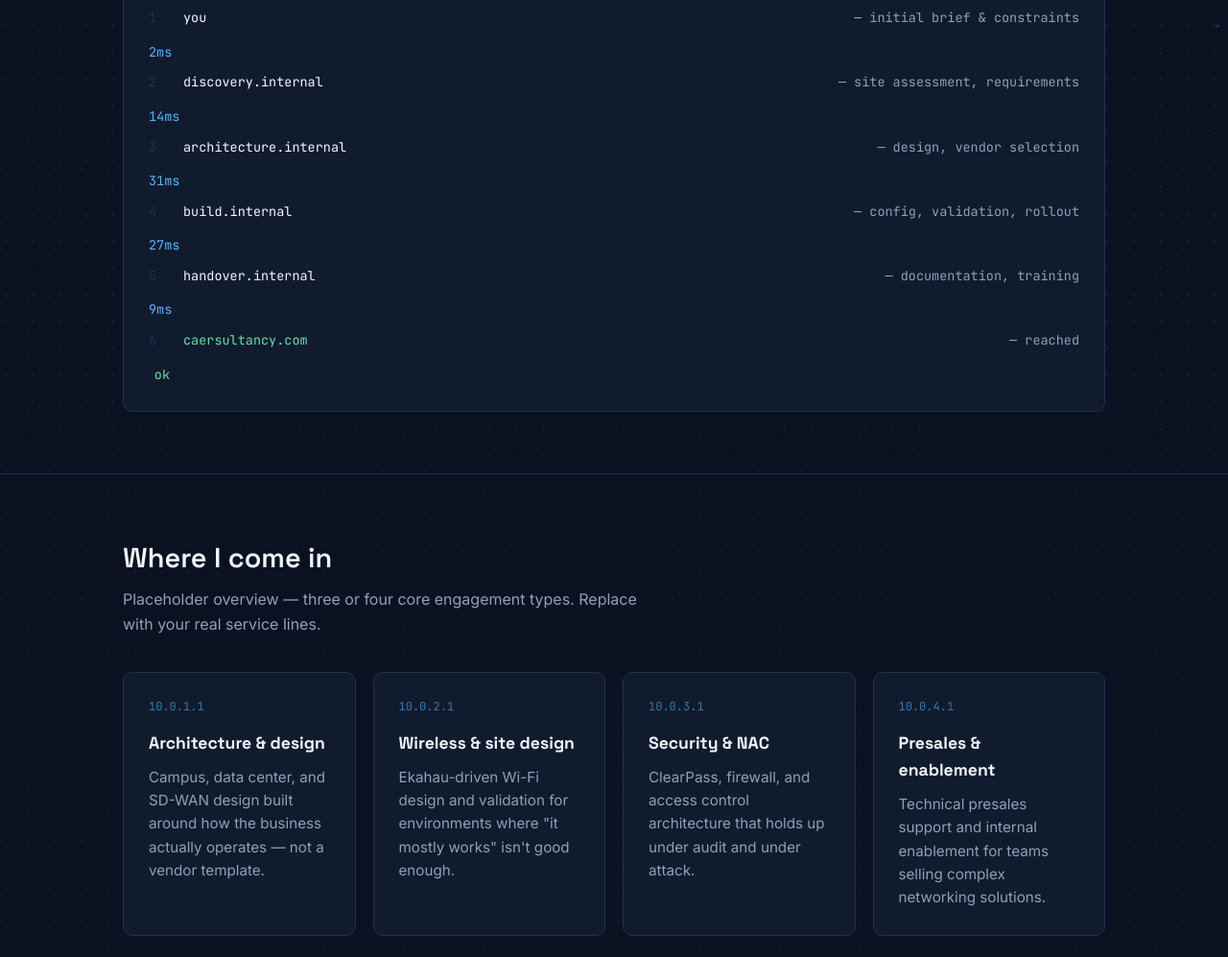
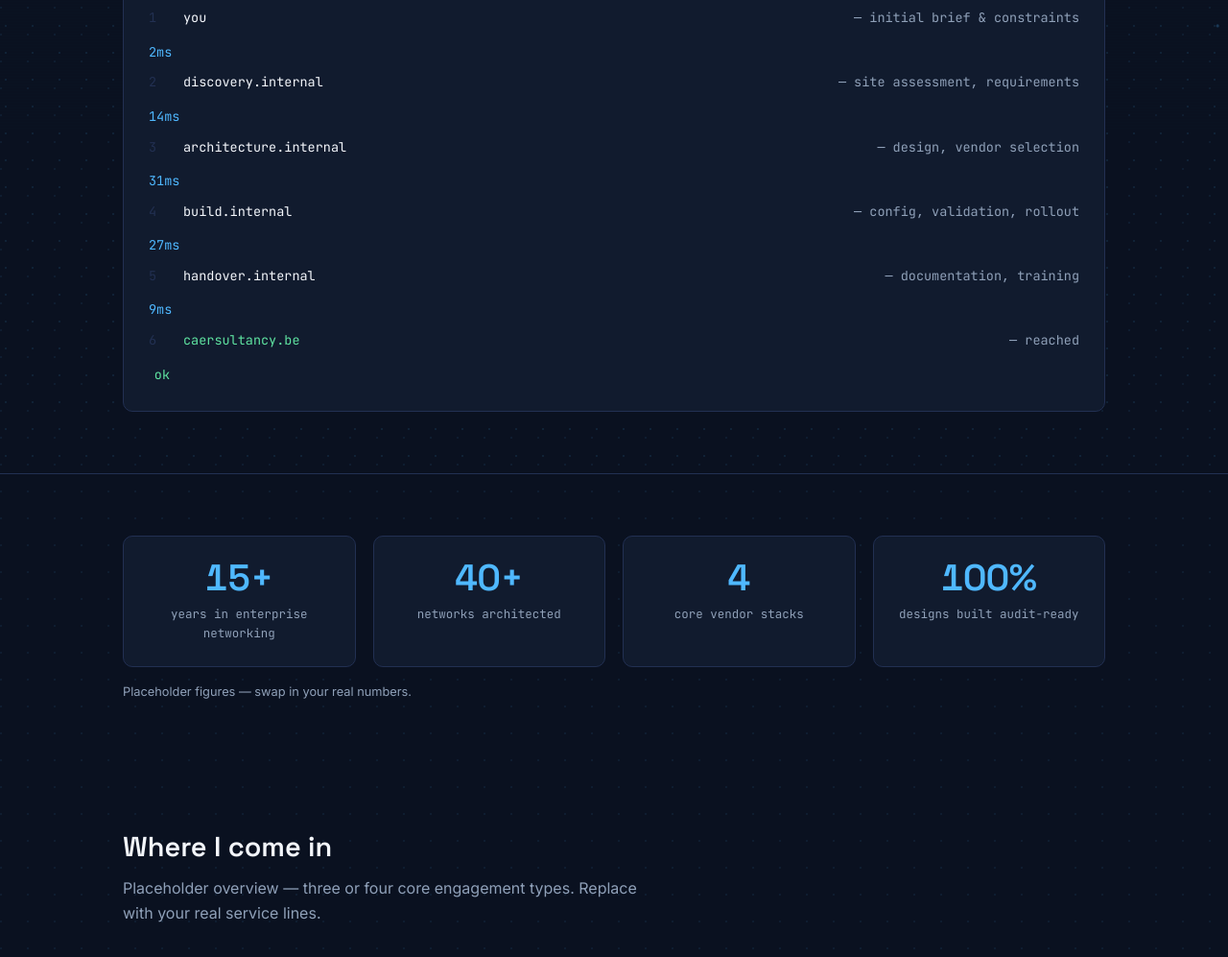
Before and after one commit to levicaers1-pixel/Claude_Caersultancy, a plain HTML site: page index.html in a window 1280 px wide. Shown: the part 665-1662 px from the top of the page at 96% size. Drawn offline with Linux system fonts and the light colour scheme.

Commit message:
Add files via upload

```diff
--- a/index.html
+++ b/index.html
@@ -21,7 +21,7 @@
       <a href="services.html">services</a>
       <span class="hop-sep">/</span>
       <a href="about.html">about</a>
-      <span class="hop-sep">/</span>e
+      <span class="hop-sep">/</span>
       <a href="contact.html">contact</a>
     </nav>
     <button class="nav-toggle" aria-label="Toggle menu" aria-expanded="false">
@@ -48,14 +48,38 @@
     </div>
 
     <div class="term" data-live>
-      <div class="cmd" data-text="traceroute caersultancy.com"></div>
+      <div class="cmd" data-text="traceroute caersultancy.be"></div>
       <div class="hop"><span class="n">1</span><span class="host">you</span><span class="stage">— initial brief & constraints</span><span class="ms">2</span></div>
       <div class="hop"><span class="n">2</span><span class="host">discovery.internal</span><span class="stage">— site assessment, requirements</span><span class="ms">14</span></div>
       <div class="hop"><span class="n">3</span><span class="host">architecture.internal</span><span class="stage">— design, vendor selection</span><span class="ms">31</span></div>
       <div class="hop"><span class="n">4</span><span class="host">build.internal</span><span class="stage">— config, validation, rollout</span><span class="ms">27</span></div>
       <div class="hop"><span class="n">5</span><span class="host">handover.internal</span><span class="stage">— documentation, training</span><span class="ms">9</span></div>
-      <div class="hop final"><span class="n">6</span><span class="host">caersultancy.com</span><span class="stage">— reached</span><span class="ms">ok</span></div>
+      <div class="hop final"><span class="n">6</span><span class="host">caersultancy.be</span><span class="stage">— reached</span><span class="ms">ok</span></div>
     </div>
+  </div>
+</section>
+
+<section>
+  <div class="wrap">
+    <div class="stats-grid">
+      <div class="stat-card reveal">
+        <div class="stat-num" data-target="15" data-suffix="+">0</div>
+        <div class="stat-label">years in enterprise networking</div>
+      </div>
+      <div class="stat-card reveal">
+        <div class="stat-num" data-target="40" data-suffix="+">0</div>
+        <div class="stat-label">networks architected</div>
+      </div>
+      <div class="stat-card reveal">
+        <div class="stat-num" data-target="4" data-suffix="">0</div>
+        <div class="stat-label">core vendor stacks</div>
+      </div>
+      <div class="stat-card reveal">
+        <div class="stat-num" data-target="100" data-suffix="%">0</div>
+        <div class="stat-label">designs built audit-ready</div>
+      </div>
+    </div>
+    <p class="section-sub" style="margin:16px 0 0; font-size:0.8rem;">Placeholder figures — swap in your real numbers.</p>
   </div>
 </section>
 
@@ -104,6 +128,7 @@
 <footer class="site">
   <div class="wrap footer-row">
     <span class="status-line"><span class="pulse-dot" aria-hidden="true"></span>available for new engagements</span>
+    <span class="clock text-mono">00:00:00<span class="tz">UTC</span></span>
     <span>© 2026 Caersultancy — Antwerp, BE</span>
     <a href="mailto:levicaers1@hotmail.com">levicaers1@hotmail.com</a>
   </div>
--- a/script.js
+++ b/script.js
@@ -41,6 +41,61 @@
         { threshold: 0.15, rootMargin: "0px 0px -40px 0px" }
       );
       revealEls.forEach((el) => io.observe(el));
+    }
+  }
+
+  /* ---- Live UTC clock ---- */
+  const clockEl = document.querySelector(".clock");
+  if (clockEl) {
+    function render() {
+      const now = new Date();
+      const hh = String(now.getUTCHours()).padStart(2, "0");
+      const mm = String(now.getUTCMinutes()).padStart(2, "0");
+      const ss = String(now.getUTCSeconds()).padStart(2, "0");
+      clockEl.innerHTML = `${hh}:${mm}:${ss}<span class="tz">UTC</span>`;
+    }
+    render();
+    setInterval(render, 1000);
+  }
+
+  /* ---- Animated stat counters ---- */
+  const statEls = document.querySelectorAll(".stat-num[data-target]");
+  if (statEls.length) {
+    const animateStat = (el) => {
+      const target = parseFloat(el.getAttribute("data-target"));
+      const suffix = el.getAttribute("data-suffix") || "";
+      const isInt = Number.isInteger(target);
+      if (reduceMotion) {
+        el.textContent = (isInt ? target : target.toFixed(1)) + suffix;
+        return;
+      }
+      const duration = 1100;
+      let start = null;
+      function step(ts) {
+        if (start === null) start = ts;
+        const progress = Math.min(1, (ts - start) / duration);
+        const eased = 1 - Math.pow(1 - progress, 3);
+        const val = target * eased;
+        el.textContent = (isInt ? Math.round(val) : val.toFixed(1)) + suffix;
+        if (progress < 1) requestAnimationFrame(step);
+      }
+      requestAnimationFrame(step);
+    };
+    if ("IntersectionObserver" in window) {
+      const statIo = new IntersectionObserver(
+        (entries) => {
+          entries.forEach((entry) => {
+            if (entry.isIntersecting) {
+              animateStat(entry.target);
+              statIo.unobserve(entry.target);
+            }
+          });
+        },
+        { threshold: 0.5 }
+      );
+      statEls.forEach((el) => statIo.observe(el));
+    } else {
+      statEls.forEach(animateStat);
     }
   }
 
@@ -292,7 +347,7 @@
       '<div class="boot-lines">' +
       '<div class="line" style="animation-delay:0ms">&gt; initializing secure session...</div>' +
       '<div class="line" style="animation-delay:200ms">&gt; handshake: <span class="ok">TLS 1.3 OK</span></div>' +
-      '<div class="line" style="animation-delay:400ms">&gt; resolving caersultancy.com...</div>' +
+      '<div class="line" style="animation-delay:400ms">&gt; resolving caersultancy.be...</div>' +
       '<div class="line" style="animation-delay:600ms">&gt; route established <span class="ok">[6 hops]</span></div>' +
       '<div class="boot-bar-track"><div class="boot-bar-fill"></div></div>' +
       '<div class="boot-skip">press any key to skip</div>' +
--- a/styles.css
+++ b/styles.css
@@ -424,6 +424,40 @@ footer.site a:hover { color: var(--blue); }
   color: var(--text-dim);
 }
 
+.clock {
+  color: var(--text-dim);
+  font-variant-numeric: tabular-nums;
+}
+.clock .tz { color: var(--blue-dim); margin-left: 4px; }
+
+/* ===== Stat counters ===== */
+.stats-grid {
+  display: grid;
+  grid-template-columns: repeat(auto-fit, minmax(160px, 1fr));
+  gap: 18px;
+}
+.stat-card {
+  background: var(--panel);
+  border: 1px solid var(--line);
+  border-radius: 10px;
+  padding: 24px;
+  text-align: center;
+}
+.stat-num {
+  font-family: var(--font-display);
+  font-size: 2.4rem;
+  font-weight: 600;
+  color: var(--blue);
+  line-height: 1;
+  margin-bottom: 8px;
+  font-variant-numeric: tabular-nums;
+}
+.stat-label {
+  font-family: var(--font-mono);
+  font-size: 12.5px;
+  color: var(--text-dim);
+}
+
 /* ===== Contact / forms ===== */
 .contact-block {
   display: grid;
@@ -469,6 +503,36 @@ footer.site a:hover { color: var(--blue); }
 @media (prefers-reduced-motion: reduce) {
   html { scroll-behavior: auto; }
   * { animation: none !important; transition: none !important; }
+}
+
+/* ===== Cross-document page transitions ===== */
+@view-transition {
+  navigation: auto;
+}
+
+::view-transition-old(root),
+::view-transition-new(root) {
+  animation-duration: 0.42s;
+  animation-timing-function: cubic-bezier(0.4, 0, 0.2, 1);
+}
+::view-transition-old(root) { animation-name: caer-fade-out; }
+::view-transition-new(root) { animation-name: caer-fade-in; }
+
+@keyframes caer-fade-out {
+  from { opacity: 1; filter: brightness(1); }
+  to { opacity: 0; filter: brightness(1.2); }
+}
+@keyframes caer-fade-in {
+  from { opacity: 0; filter: brightness(1.2); }
+  to { opacity: 1; filter: brightness(1); }
+}
+
+@media (prefers-reduced-motion: reduce) {
+  ::view-transition-group(*),
+  ::view-transition-old(*),
+  ::view-transition-new(*) {
+    animation: none !important;
+  }
 }
 
 /* ===== Background network canvas ===== */
```
Also changed, not shown: about.html (+1 -0 lines), contact.html (+1 -0 lines), services.html (+2 -1 lines).
